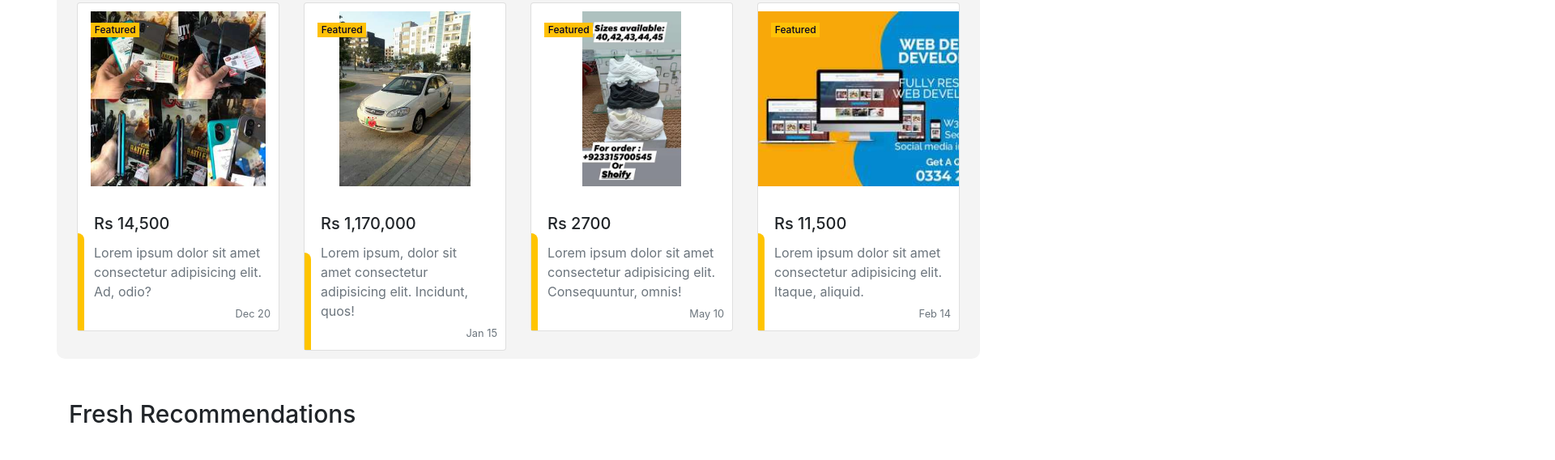
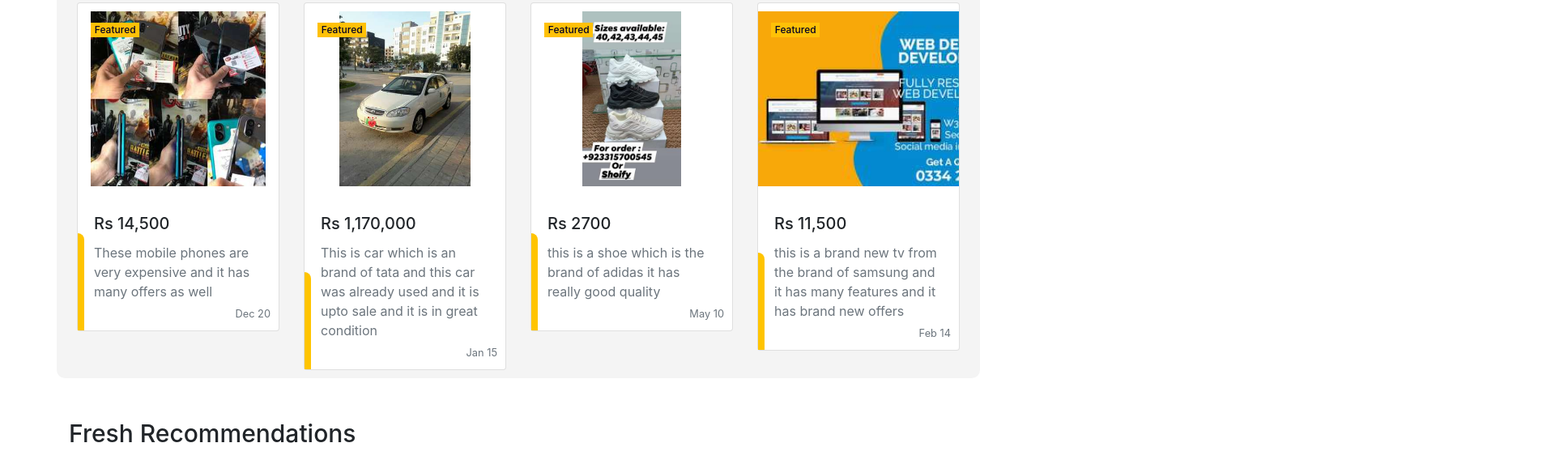
Before and after one commit to sharukkshan/olx, a plain HTML site: page index.html in a window 1280 px wide. Shown: the part 860-1428 px from the top of the page at 81% size, 1920 px wide, since content can reach past the window. Drawn offline with nearby package versions, Linux system fonts and the light colour scheme.

Commit message:
so many files has been created

```diff
--- a/index.html
+++ b/index.html
@@ -96,10 +96,10 @@
   </nav>
 
 
-  <!-- Section Banner -->
+
   <section id="banner" class="w-100">
     <div class="bg-banner"></div>
-    <img src="media/hero_bg_pk.jpg" alt="" width="150%">
+    <img src="media/hero_bg_pk.jpg" alt="" width="100%">
   </section>
 
   <!-- Ads Section -->
@@ -126,7 +126,7 @@
           </div>
           <div class="card-body">
             <h5 class="card-title">Rs 14,500</h5>
-            <p class="card-text text-secondary">Lorem ipsum dolor sit amet consectetur adipisicing elit. Ad, odio?</p>
+            <p class="card-text text-secondary">These mobile phones are very expensive and it has many offers as well</p>
             <p class="card-text text-secondary bottom-card"><small class="text-muted">Dec 20</small></p>
           </div>
           <span class="yellow-strip"></span>
@@ -138,8 +138,7 @@
           </div>
           <div class="card-body">
             <h5 class="card-title">Rs 1,170,000</h5>
-            <p class="card-text text-secondary">Lorem ipsum, dolor sit amet consectetur adipisicing elit. Incidunt,
-              quos!</p>
+            <p class="card-text text-secondary">This is car which is an brand of tata and this car was already used and it is upto sale and it is in great condition</p>
             <p class="card-text text-secondary bottom-card"><small class="text-muted">Jan 15</small></p>
           </div>
           <span class="yellow-strip"></span>
@@ -152,8 +151,7 @@
           </div>
           <div class="card-body">
             <h5 class="card-title">Rs 2700</h5>
-            <p class="card-text text-secondary">Lorem ipsum dolor sit amet consectetur adipisicing elit. Consequuntur,
-              omnis!</p>
+            <p class="card-text text-secondary">this is a shoe which is the brand of adidas it has really good quality</p>
             <p class="card-text text-secondary bottom-card"><small class="text-muted">May 10</small></p>
           </div>
           <span class="yellow-strip"></span>
@@ -166,8 +164,7 @@
           </div>
           <div class="card-body">
             <h5 class="card-title">Rs 11,500</h5>
-            <p class="card-text text-secondary">Lorem ipsum dolor sit amet consectetur adipisicing elit. Itaque,
-              aliquid.</p>
+            <p class="card-text text-secondary">this is a brand new tv from the brand of samsung and it has many features and it has brand new offers</p>
             <p class="card-text text-secondary bottom-card"><small class="text-muted">Feb 14</small></p>
           </div>
           <span class="yellow-strip"></span>
```
Also changed, not shown: media/hero_bg_pk.jpg.
